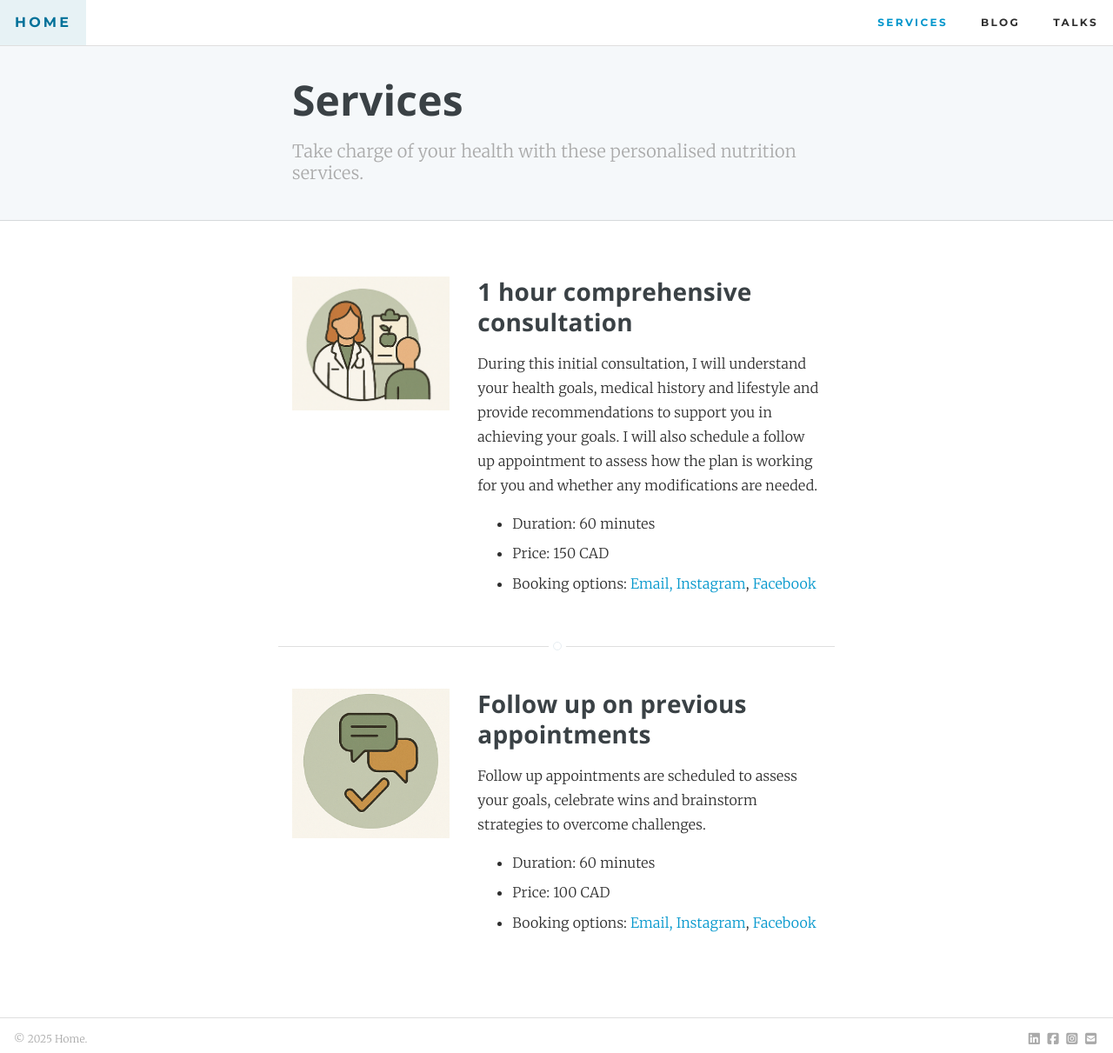
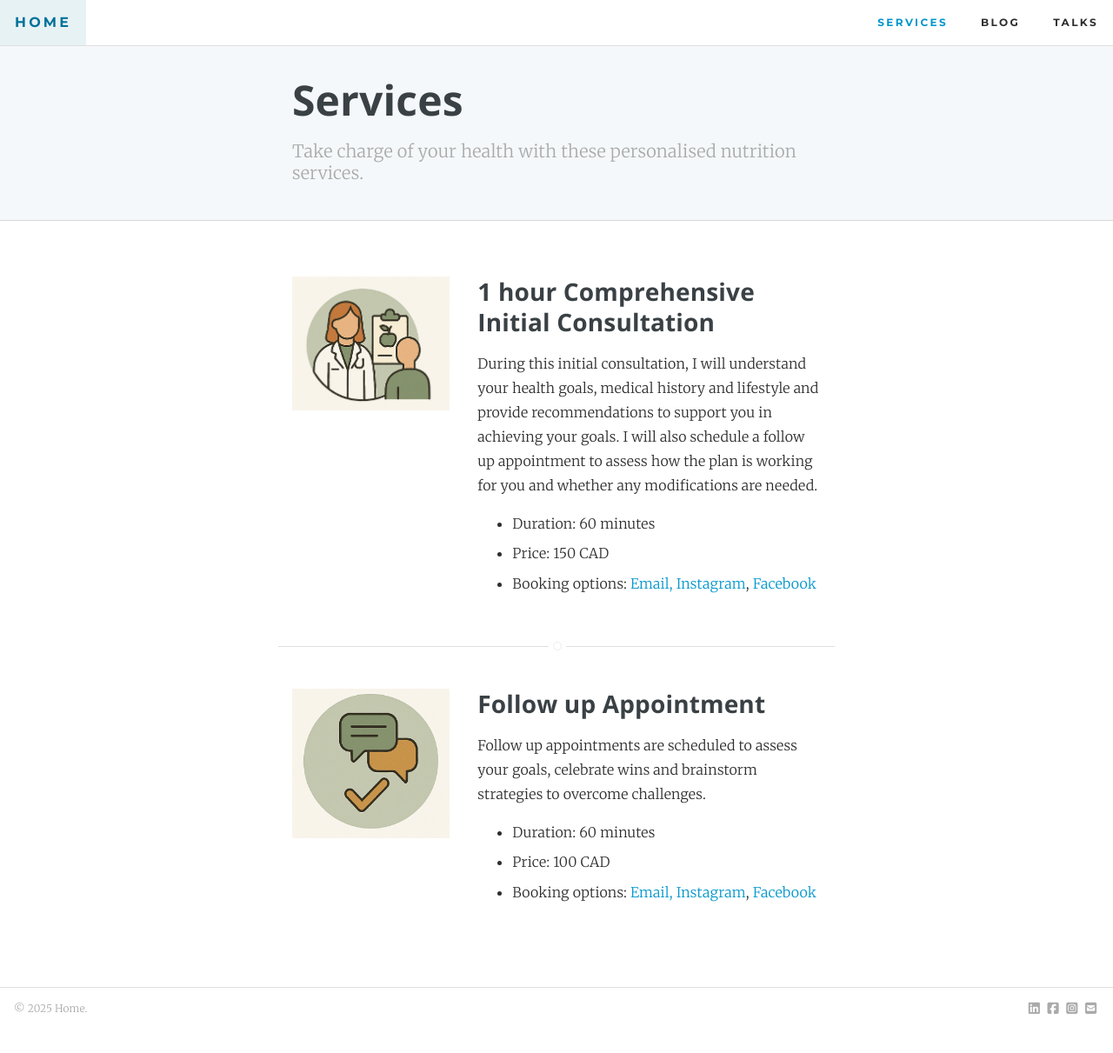
Before and after one commit to nourishandthrive/nourishandthrive.github.io, a Jekyll site: the page built from projects/index.html, in a window 1280 px wide. Shown: the whole page at 87% size. Built offline with Jekyll 4.4.1, drawn with Linux system fonts in a browser that asks for light colours; after the commit the page ends 1176 px from its top, so only the background shows below that.

Commit message:
Update projects.yml

```diff
--- a/_data/projects.yml
+++ b/_data/projects.yml
@@ -1,4 +1,4 @@
-- name: "1 hour comprehensive consultation"
+- name: "1 hour Comprehensive Initial Consultation"
   description: |
     <p>During this initial consultation, I will understand your health goals, medical history and lifestyle and provide recommendations to support you in achieving your goals. I will also schedule a follow up appointment to assess how the plan is working for you and whether any modifications are needed.</p>
     <ul>
@@ -8,7 +8,7 @@
     </ul>
   # url: "https://www.xyz.io"
   image: "consultation.png"
-- name: "Follow up on previous appointments"
+- name: "Follow up Appointment"
   description: |
     <p>Follow up appointments are scheduled to assess your goals, celebrate wins and brainstorm strategies to overcome challenges.</p>
     <ul>
```
